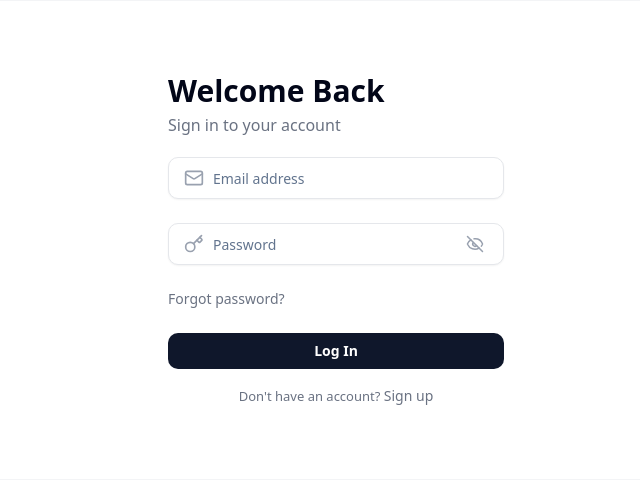
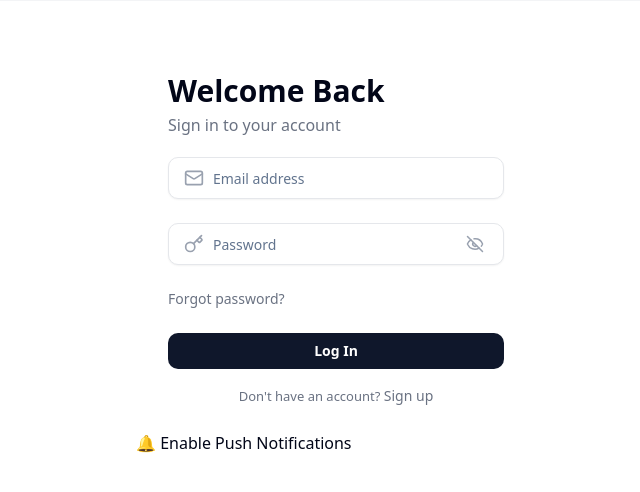
Before and after one commit to Real-Estate-Project-x/web-v2, a Next.js app: page /login in a window 1280 px wide. Shown: the top 492 px of the page, without its empty margins (304-944 px from the left). Built offline with nearby package versions, Linux system fonts and the light colour scheme; no server answers.

Commit message:
Initial commit

```diff
--- a/package.json
+++ b/package.json
@@ -39,6 +39,7 @@
     "crypto-js": "^4.2.0",
     "date-fns": "^4.1.0",
     "embla-carousel-react": "^8.6.0",
+    "firebase": "^12.9.0",
     "js-cookie": "^3.0.5",
     "leaflet": "^1.9.4",
     "lucide-react": "^0.544.0",
--- /dev/null
+++ b/public/firebase-messaging-sw.js
@@ -0,0 +1,40 @@
+importScripts(
+  "https://www.gstatic.com/firebasejs/10.7.1/firebase-app-compat.js"
+);
+importScripts(
+  "https://www.gstatic.com/firebasejs/10.7.1/firebase-messaging-compat.js"
+);
+
+// Must mirror your firebaseConfig
+firebase.initializeApp({
+  apiKey: "AIzaSyDCCzuCEIyy6GBuXQ59mMKdcDArDfDEf08",
+  authDomain: "blupodd.firebaseapp.com",
+  projectId: "blupodd",
+  storageBucket: "blupodd.firebasestorage.app",
+  messagingSenderId: "960932343124",
+  appId: "1:960932343124:web:25a904e7823350b17b2cc1",
+});
+
+const messaging = firebase.messaging();
+
+// Handles notifications when app is in the BACKGROUND or CLOSED
+messaging.onBackgroundMessage((payload) => {
+  console.log("Background message received:", payload);
+
+  const { title, body, badge, icon } = payload.notification;
+
+  self.registration.showNotification(title, {
+    body,
+    icon: icon || "/icon.png",
+    badge: badge || "/badge.png",
+    requireInteraction: true, // matches your backend config
+    data: payload.data, // your metadata comes through here
+  });
+});
+
+// Handle notification click
+self.addEventListener("notificationclick", (event) => {
+  event.notification.close();
+  const url = event.notification.data?.url || "/";
+  event.waitUntil(clients.openWindow(url));
+});
--- a/src/components/onboarding/login.tsx
+++ b/src/components/onboarding/login.tsx
@@ -16,6 +16,7 @@ import {
   getLocalStorageField,
   deleteLocalStorageField,
 } from "../../../utils/helpers";
+import EnableNotifications from "../shared/enable-notification";
 
 export default function LoginForm() {
   const [showPassword, setShowPassword] = useState(false);
@@ -119,6 +120,7 @@ export default function LoginForm() {
   };
 
   return (
+    <>
       <div className="bg-white p-6 lg:px-8 rounded-xl mt-8 min-w-sm md:min-w-[400px] w-full max-w-sm md:max-w-xl">
         <form
           className="flex flex-col gap-4 animate-fade-in"
@@ -127,7 +129,9 @@ export default function LoginForm() {
         >
           <h2 className="text-2xl md:text-3xl text-start font-playfair text-realestatenavy font-semibold text-left">
             Welcome Back
-         <p className="text-gray-500 text-base font-normal py-1">Sign in to your account</p>
+            <p className="text-gray-500 text-base font-normal py-1">
+              Sign in to your account
+            </p>
           </h2>
 
           <div className="relative mb-2">
@@ -215,5 +219,8 @@ export default function LoginForm() {
           </p>
         </form>
       </div>
+
+      <EnableNotifications />
+    </>
   );
 }
--- /dev/null
+++ b/src/components/shared/enable-notification.tsx
@@ -0,0 +1,25 @@
+"use client";
+import { useFirebaseNotifications } from "@/hooks/useFirebaseNotifications";
+
+export default function EnableNotifications() {
+  const { requestPermissionAndGetToken, permission, token, error } =
+    useFirebaseNotifications();
+
+  return (
+    <div>
+      <button
+        onClick={requestPermissionAndGetToken}
+        disabled={permission === "denied"}
+      >
+        {permission === "granted"
+          ? "✅ Notifications Enabled"
+          : permission === "denied"
+          ? "🚫 Blocked — enable in browser settings"
+          : "🔔 Enable Push Notifications"}
+      </button>
+
+      {error && <p style={{ color: "red" }}>{error}</p>}
+      {token && <p style={{ fontSize: 12 }}>Token: {token.slice(0, 20)}...</p>}
+    </div>
+  );
+}
--- /dev/null
+++ b/src/hooks/useFirebaseNotifications.ts
@@ -0,0 +1,115 @@
+"use client";
+
+import { toast } from "sonner";
+import { useEffect, useState } from "react";
+import { getToken, onMessage } from "firebase/messaging";
+import { getFirebaseMessaging } from "@/lib/firebase";
+import { pickUserId } from "../../utils/helpers";
+
+export function useFirebaseNotifications() {
+  const [token, setToken] = useState<string | null>(null);
+  const [permission, setPermission] =
+    useState<NotificationPermission>("default");
+  const [error, setError] = useState<string | null>(null);
+
+  // Listen for foreground messages (app is OPEN)
+  useEffect(() => {
+    let unsubscribe: (() => void) | undefined;
+
+    const setupForegroundListener = async () => {
+      const messaging = await getFirebaseMessaging();
+      if (!messaging) return;
+
+      unsubscribe = onMessage(messaging, (payload) => {
+        console.log("Foreground message received:", payload);
+
+        // Browser won't auto-show a notification when app is open,
+        // so you handle it manually — e.g. show a toast
+        const { title, body } = payload.notification ?? {};
+        toast(title, { description: JSON.stringify(body) });
+        // alert(`${title}: ${body}`); // replace with your toast library
+      });
+    };
+
+    setupForegroundListener();
+    return () => unsubscribe?.();
+  }, []);
+
+  const requestPermissionAndGetToken = async () => {
+    try {
+      // 1. Ask the browser for notification permission
+      const perm = await Notification.requestPermission();
+      setPermission(perm);
+
+      if (perm !== "granted") {
+        setError("Notification permission denied");
+        return null;
+      }
+
+      // 2. Get the FCM token — this is the `deviceToken` your backend needs
+      const messaging = await getFirebaseMessaging();
+      if (!messaging) {
+        setError("Firebase messaging not supported in this browser");
+        return null;
+      }
+
+      // Remove later => Unregister all existing service workers first
+      const registrations = await navigator.serviceWorker.getRegistrations();
+      console.log({ registrations });
+      await Promise.all(registrations.map((r) => r.unregister()));
+
+      const swRegistration = await navigator.serviceWorker.register(
+        "/firebase-messaging-sw.js"
+      );
+
+      // Wait for the SW to be active before proceeding
+      await navigator.serviceWorker.ready;
+
+      console.log("1. Permission:", Notification.permission);
+      console.log("2. SW supported:", "serviceWorker" in navigator);
+      console.log(
+        "3. VAPID key defined:",
+        !!process.env.NEXT_PUBLIC_FIREBASE_VAPID_KEY
+      );
+      console.log("4. Protocol:", window.location.protocol); // must be https: or http://localhost
+
+      const fcmToken = await getToken(messaging, {
+        vapidKey: process.env.NEXT_PUBLIC_FIREBASE_VAPID_KEY,
+        serviceWorkerRegistration: swRegistration,
+      });
+      console.log({ fcmToken });
+
+      if (!fcmToken) {
+        setError("Failed to get FCM token");
+        return null;
+      }
+
+      setToken(fcmToken);
+
+      // 3. Send the token to your backend so it can be stored
+      //    This is what your backend puts into `deviceTokens`
+      const payload = {
+        userId: pickUserId(),
+        deviceToken: {
+          agentName: "web",
+          deviceId: token,
+        },
+      };
+      console.log({ payload });
+      const result = await fetch("/user", {
+        method: "PATCH",
+        headers: { "Content-Type": "application/json" },
+        body: JSON.stringify(payload),
+      });
+      const full_response = await result.json();
+      console.log({ full_response });
+
+      return fcmToken;
+    } catch (err) {
+      setError(String(err));
+      return null;
+    }
+  };
+
+  return { requestPermissionAndGetToken, token, permission, error };
+}
--- /dev/null
+++ b/src/lib/firebase.ts
@@ -0,0 +1,21 @@
+import { initializeApp, getApps } from "firebase/app";
+import { getMessaging, isSupported } from "firebase/messaging";
+
+const firebaseConfig = {
+  apiKey: process.env.NEXT_PUBLIC_FIREBASE_API_KEY,
+  authDomain: process.env.NEXT_PUBLIC_FIREBASE_AUTH_DOMAIN,
+  projectId: process.env.NEXT_PUBLIC_FIREBASE_PROJECT_ID,
+  storageBucket: process.env.NEXT_PUBLIC_FIREBASE_STORAGE_BUCKET,
+  messagingSenderId: process.env.NEXT_PUBLIC_FIREBASE_MESSAGING_SENDER_ID,
+  appId: process.env.NEXT_PUBLIC_FIREBASE_APP_ID,
+};
+
+const app =
+  getApps().length === 0 ? initializeApp(firebaseConfig) : getApps()[0];
+
+// getMessaging is only valid in the browser and only if supported
+export const getFirebaseMessaging = async () => {
+  const supported = await isSupported();
+  if (!supported) return null;
+  return getMessaging(app);
+};
```
Also changed, not shown: 1 other file (tests, documents, lock files or other folders). Lines whose indentation alone changed are shown as unchanged.
